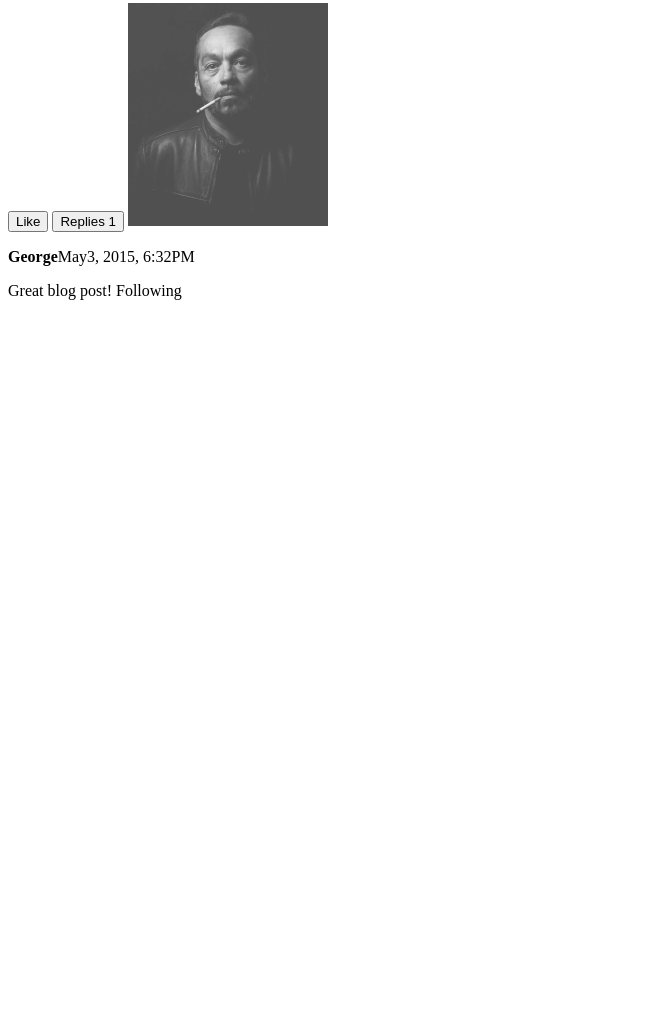
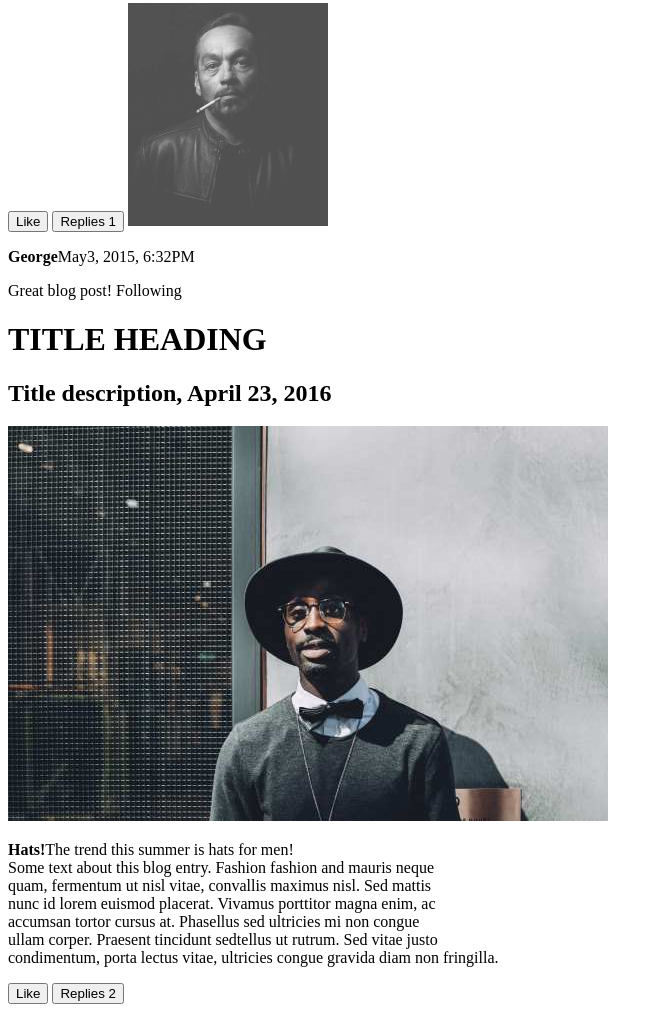
Before and after one commit to Evodie-nday/Nov-27-wed, a plain HTML site: page index.html in a window 1280 px wide. Shown: the part 1851-2863 px from the top of the page, without its empty margins (0-663 px from the left). Before the commit the page ends 2167 px from the top, so only its background shows below. Drawn offline with Linux system fonts and the light colour scheme.

Commit message:
added the second section

```diff
--- a/index.html
+++ b/index.html
@@ -14,10 +14,10 @@
 <p>Welcome to the blog of Jane's world </p>
   </div>
 <div class="main">
-  <img src="/jane's bloglife.jpg">
+  <img src="/jane's bloglife.jpg" >
   <h2 id="h2">TITLE HEADING</h2>
   <p id="description">Title description, May2, 2016</p>
-  <img id="girl_hat" src="girl_hat.jpg">
+  <img id="girl_hat" src="girl_hat.jpg" >
   <p><strong>More Hats!</strong>I am crazy about hats these days.<br> Some text about
     this blog entry. Fashion fashion and mauris neque quam, fermentum <br>ut nisl vitae,
     convallis maximus nisl. Sed mattis nunc id lorem euismod placerat.<br> Vivamus porttitor
@@ -38,6 +38,28 @@
 
 </div>
 
+<div class="header">
+  <h1>TITLE HEADING</h1>
+  <h2>Title description, April 23, 2016</h2>
+
+
+</div>
+<div class="main">
+  <img src="/man_hat.jpg">
+  <p><strong>Hats!</strong>The trend this summer is hats for men!<br>
+
+  Some text about this blog entry. Fashion fashion and mauris neque<br>
+  quam, fermentum ut nisl vitae, convallis maximus nisl. Sed mattis<br>
+   nunc id lorem euismod placerat. Vivamus porttitor magna enim, ac<br>
+   accumsan tortor cursus at. Phasellus sed ultricies mi non congue<br>
+  ullam corper. Praesent tincidunt sedtellus ut rutrum. Sed vitae justo<br>
+  condimentum, porta lectus vitae, ultricies congue gravida diam non fringilla.<br></p>
+
+  <button type="like">Like</button>
+  <button type="replies">Replies 2</button>
+</div>
+
+
 
 </body>
 </html>
```
